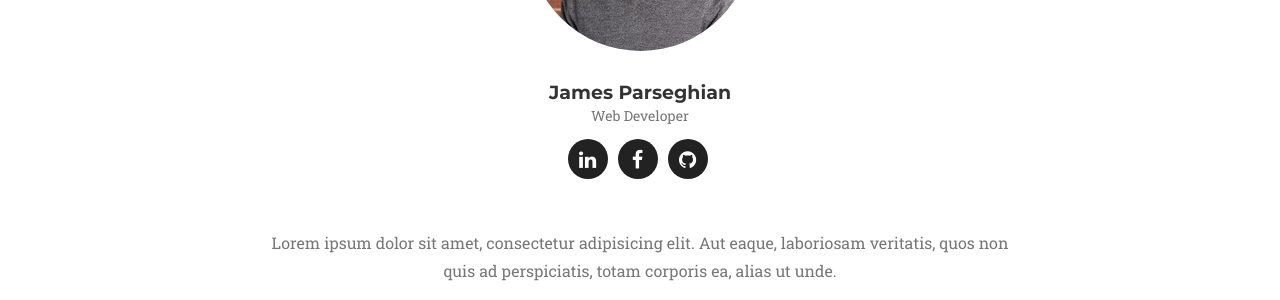
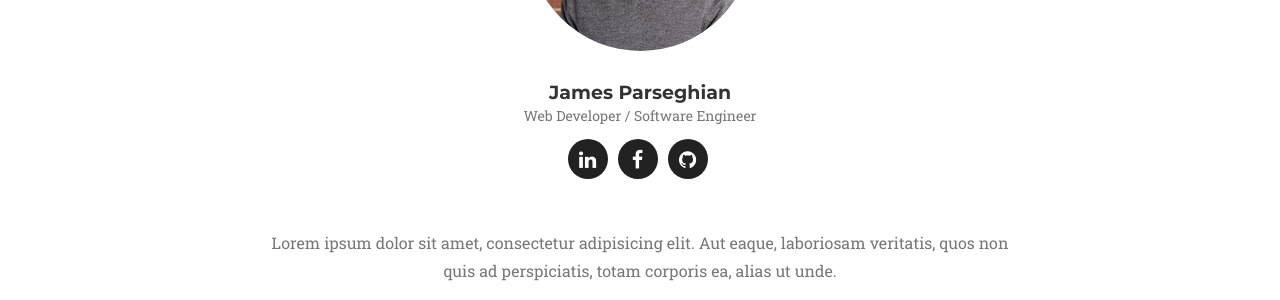
Before and after one commit to jjparseghian/jjparseghian.github.io, a Jekyll site: the page built from index.html, in a window 1280 px wide and 900 px high, scrolled down 2384 px. Shown: the part 154-454 px from the top of the window. Built offline with Jekyll 4.4.1, drawn with Linux system fonts in a browser that asks for light colours; some web fonts are replaced.

Commit message:
Update my position in config yml

```diff
--- a/_config.yml
+++ b/_config.yml
@@ -16,7 +16,7 @@ color:
 people:
 - name: James Parseghian
   pic: 1
-  position: Web Developer
+  position: Web Developer / Software Engineer
   social:
     - title: linkedin
       url: http://www.linkedin/in/jjparseghian
```
